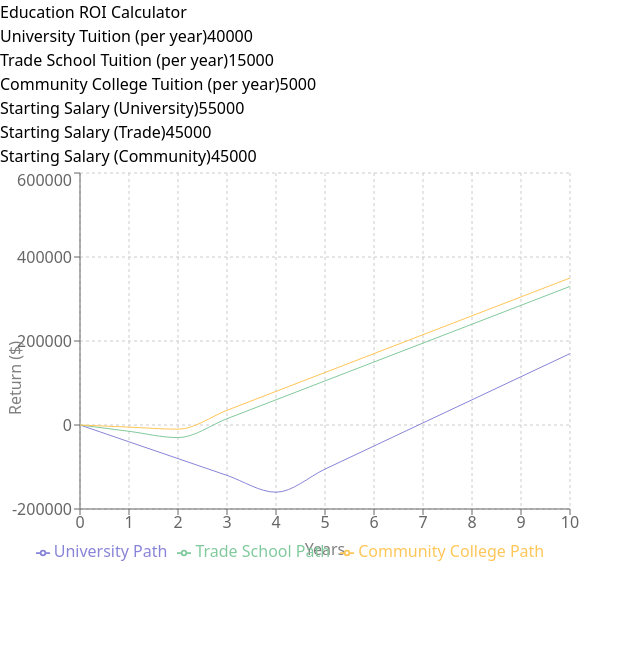
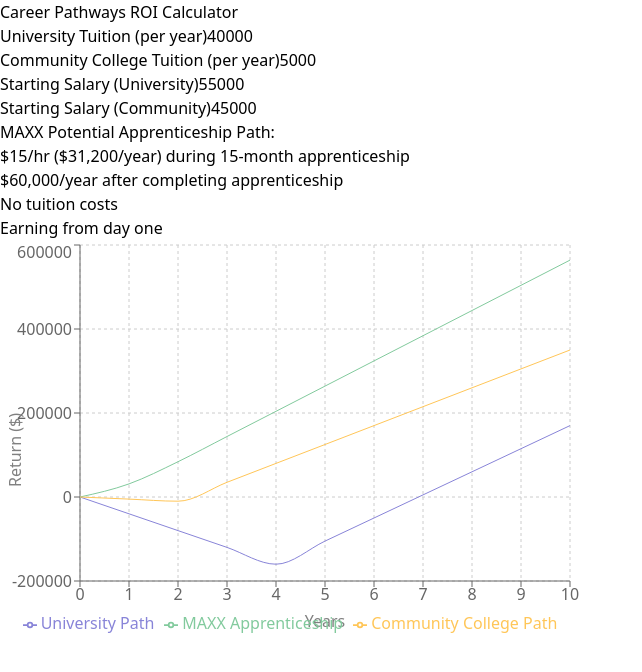
Before and after one commit to kimmahan/trading-up, a React (Vite) app: page / in a window 1280 px wide. Shown: the top 672 px of the page, without its empty margins (0-642 px from the left). Built offline with nearby package versions, Linux system fonts and the light colour scheme.

Commit message:
Modifying calculator w/ MAXX assumptions

```diff
--- a/src/components/EducationROICalculator.jsx
+++ b/src/components/EducationROICalculator.jsx
@@ -1,14 +1,16 @@
 // EducationROICalculator.jsx
-import React, { useState } from 'react';
+import { useState } from 'react';
 import { LineChart, Line, XAxis, YAxis, CartesianGrid, Tooltip, Legend } from 'recharts';
 
 const EducationROICalculator = () => {
+  // MAXX Potential constants
+  const maxxInitialSalary = 31200; // $15/hr = ~$31,200/year
+  const maxxFullSalary = 60000;    // $60,000/year after apprenticeship
+
   const [inputs, setInputs] = useState({
     universityTuition: 40000,
-    tradeTuition: 15000,
     communityTuition: 5000,
     universitySalary: 55000,
-    tradeSalary: 45000,
     communitySalary: 45000
   });
 
@@ -23,10 +25,13 @@
         -inputs.universityTuition * year :
         -inputs.universityTuition * 4 + inputs.universitySalary * (year - 4);
 
-      // Trade school path: 2 years of tuition, then salary
-      let tradeTotal = year <= 2 ?
-        -inputs.tradeTuition * year :
-        -inputs.tradeTuition * 2 + inputs.tradeSalary * (year - 2);
+      // MAXX Potential path: Earning from day 1, no tuition
+      let maxxTotal;
+      if (year < 1.25) { // 15 months apprenticeship
+        maxxTotal = maxxInitialSalary * year;
+      } else {
+        maxxTotal = (maxxInitialSalary * 1.25) + (maxxFullSalary * (year - 1.25));
+      }
 
       // Community college path: 2 years of tuition, then salary
       let communityTotal = year <= 2 ?
@@ -36,7 +41,7 @@
       data.push({
         year,
         'University Path': universityTotal,
-        'Trade School Path': tradeTotal,
+        'MAXX Apprenticeship': maxxTotal,
         'Community College Path': communityTotal
       });
     }
@@ -53,7 +58,7 @@
 
   return (
     <div className="p-4">
-      <h1 className="text-2xl font-bold mb-4">Education ROI Calculator</h1>
+      <h1 className="text-2xl font-bold mb-4">Career Pathways ROI Calculator</h1>
 
       <div className="space-y-4 mb-6">
         <div>
@@ -64,19 +69,6 @@
             type="number"
             name="universityTuition"
             value={inputs.universityTuition}
-            onChange={handleInputChange}
-            className="w-full border rounded p-2"
-          />
-        </div>
-
-        <div>
-          <label className="block text-sm font-medium mb-1">
-            Trade School Tuition (per year)
-          </label>
-          <input
-            type="number"
-            name="tradeTuition"
-            value={inputs.tradeTuition}
             onChange={handleInputChange}
             className="w-full border rounded p-2"
           />
@@ -110,19 +102,6 @@
 
         <div>
           <label className="block text-sm font-medium mb-1">
-            Starting Salary (Trade)
-          </label>
-          <input
-            type="number"
-            name="tradeSalary"
-            value={inputs.tradeSalary}
-            onChange={handleInputChange}
-            className="w-full border rounded p-2"
-          />
-        </div>
-
-        <div>
-          <label className="block text-sm font-medium mb-1">
             Starting Salary (Community)
           </label>
           <input
@@ -132,6 +111,16 @@
             onChange={handleInputChange}
             className="w-full border rounded p-2"
           />
+        </div>
+
+        <div className="mt-4 p-4 bg-gray-50 rounded-lg">
+          <h3 className="font-medium mb-2">MAXX Potential Apprenticeship Path:</h3>
+          <ul className="list-disc pl-5 space-y-1 text-sm text-gray-600">
+            <li>$15/hr ($31,200/year) during 15-month apprenticeship</li>
+            <li>$60,000/year after completing apprenticeship</li>
+            <li>No tuition costs</li>
+            <li>Earning from day one</li>
+          </ul>
         </div>
       </div>
 
@@ -150,7 +139,7 @@
           <YAxis
             label={{ value: 'Return ($)', angle: -90, position: 'left' }}
           />
-          <Tooltip />
+          <Tooltip formatter={(value) => `$${value.toLocaleString()}`} />
           <Legend />
           <Line
             type="monotone"
@@ -160,7 +149,7 @@
           />
           <Line
             type="monotone"
-            dataKey="Trade School Path"
+            dataKey="MAXX Apprenticeship"
             stroke="#82ca9d"
             dot={false}
           />
```
